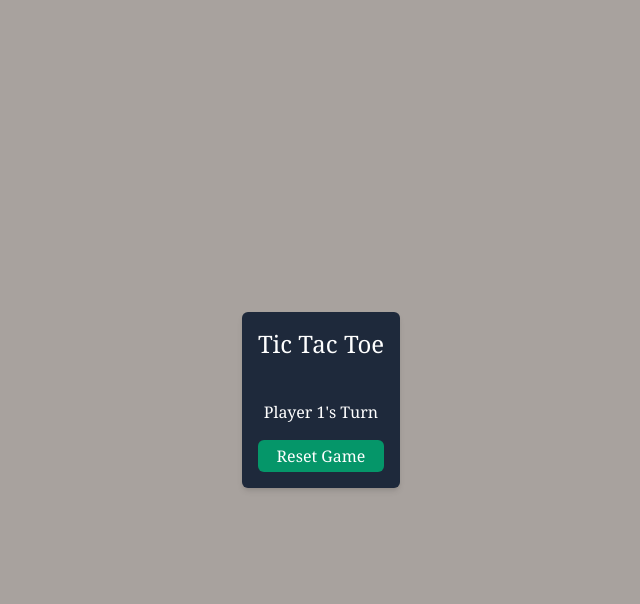
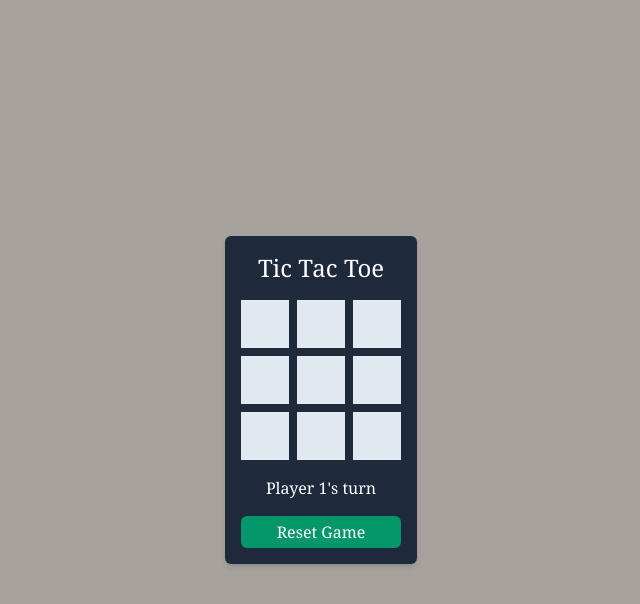
Before and after one commit to kal-c0des/tic-tac-toe, a plain HTML site: page index.html in a window 1280 px wide. Both pictures are taken after a click on the button "Reset Game". Shown: the whole page, without its empty margins (319-959 px from the left). Drawn offline with nearby package versions, Linux system fonts and the light colour scheme.

Commit message:
Edit function scope to fix game board not generating

```diff
--- a/index.html
+++ b/index.html
@@ -5,14 +5,13 @@
     <meta name="viewport" content="width=device-width, initial-scale=1.0" />
     <title>Tic Tac Toe</title>
     <script src="https://cdn.tailwindcss.com"></script>
-    <script src="/main.js" defer></script>
   </head>
   <body class="bg-stone-400 grid place-content-center h-screen">
     <div
       class="font-serif bg-slate-800 grid place-content-center rounded-md shadow-md p-4"
     >
       <h1 class="text-white text-2xl text-center mb-4">Tic Tac Toe</h1>
-      <div id="game-board" class="grid grid-rows-3 grid-cols-3 gap-1"></div>
+      <div id="game-board" class="grid grid-rows-3 grid-cols-3 gap-2"></div>
       <p id="game-status" class="text-white text-center my-4">
         Player 1's Turn
       </p>
@@ -22,7 +21,8 @@
     </div>
 
     <template id="game-cell">
-      <div class="bg-slate-200 p-5"></div>
+      <div class="bg-slate-200 p-5 h-12 w-12"></div>
     </template>
+    <script src="./main.js"></script>
   </body>
 </html>
--- a/main.js
+++ b/main.js
@@ -70,11 +70,39 @@ const createGame = (player1, player2) => {
       return;
     }
   };
+
+  const handleCellClick = (row, col) => {
+    const cell = board[row][col];
+    if (cell !== null || !isGameActive) return;
+
+    board[row][col] = currentPlayer;
+    const box = document.getElementById(`cell-${row}-${col}`);
+    box.innerText = currentPlayer.getSymbol();
+    checkForWin(row, col);
+    checkForTie();
+    togglePlayer();
+    updateGameStatus(`${currentPlayer.getName()}'s turn`);
+  };
+
+  // Reset Game
+  const resetGame = (game) => {
+    board = new Array(ROWS).fill(null).map(() => new Array(COLS).fill(null));
+    currentPlayer = player1;
+    isGameActive = true;
+    updateGameStatus(`${currentPlayer.getName()}'s turn`);
+
+    gameBoard.innerText = "";
+    createBoard(game);
+  };
+
+  // Update Game Status
+  const updateGameStatus = (message) => {
+    if (!isGameActive) return;
+    gameStatus.innerText = message;
+  };
+
+  return { handleCellClick, resetGame };
 };
-
-// TODO: Cell clicks
-// TODO: Game Reset
-// TODO: Game Status - Message update
 
 // Create Board Function
 const createBoard = (game) => {
@@ -90,6 +118,16 @@ const createBoard = (game) => {
   }
 };
 
+const createPlayer = (playerName, playerSymbol) => {
+  const name = playerName;
+  const symbol = playerSymbol;
+
+  const getName = () => name;
+  const getSymbol = () => symbol;
+
+  return { getName, getSymbol };
+};
+
 (function () {
   const player1 = createPlayer("Player 1", "X");
   const player2 = createPlayer("Player 2", "O");
```
